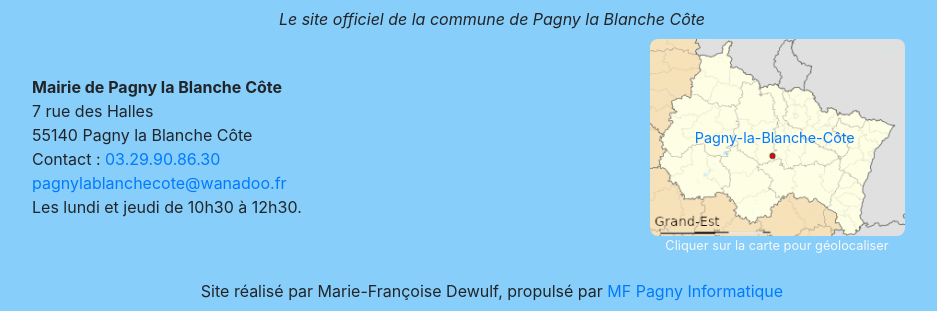
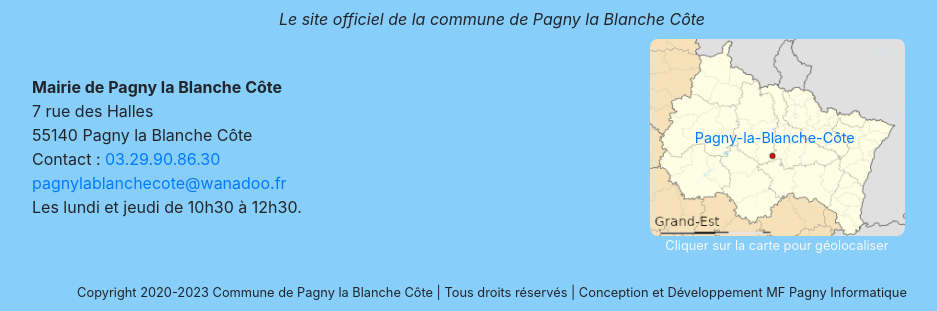
Before and after one commit to mfd-tchad/sitePagny, a Symfony app: template templates/actualite/index.html.twig in a window 1280 px wide. Shown: the part 1411-1722 px from the top of the page, without its empty margins (153-1090 px from the left). Run offline with Twig, Linux system fonts and the light colour scheme; the template is opened without the code that fills it, so the values that code supplies are empty; some libraries are stand-ins or nearby versions.

Commit message:
changement de la ligne copyright

```diff
--- a/templates/base.html.twig
+++ b/templates/base.html.twig
@@ -193,7 +193,7 @@
                 </section>
                 </div>
             </div>
-        <p> Site réalisé par Marie-Françoise Dewulf, propulsé par <a href ="https://mfpagnyinformatique.fr">MF Pagny Informatique</a> </p>
+        <p><small> Copyright 2020-2023 Commune de Pagny la Blanche Côte | Tous droits réservés | Conception et Développement MF Pagny Informatique</a> </small></p>
         </footer>
         {% block javascripts %}
         <script src="https://code.jquery.com/jquery-3.5.1.min.js"
```
